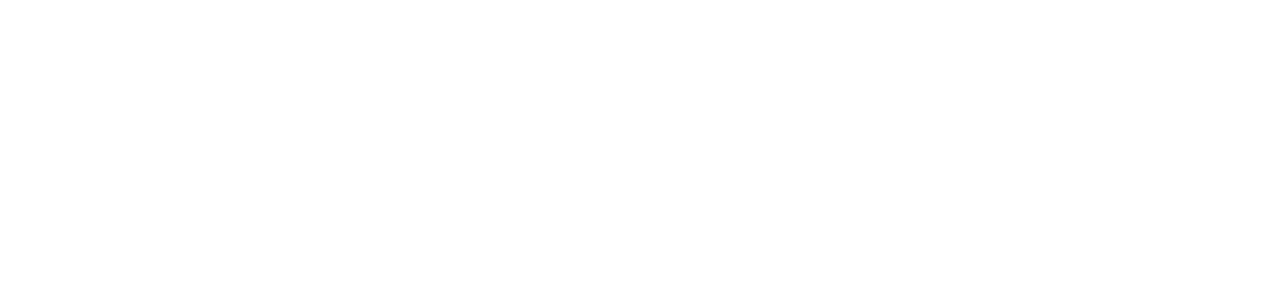
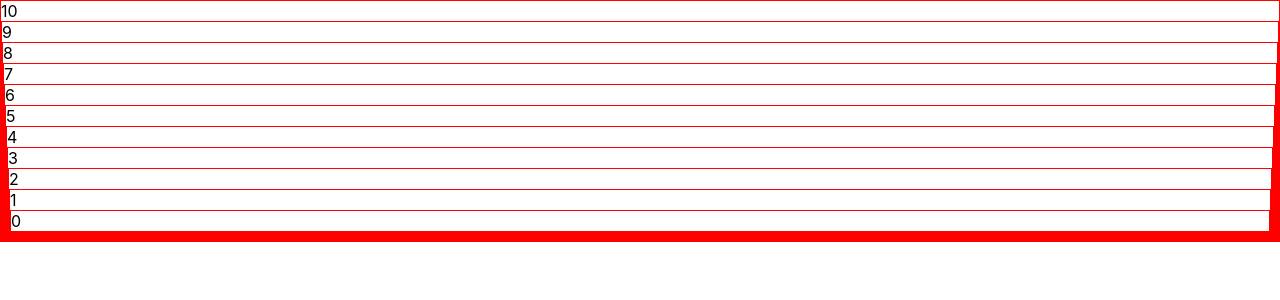
Before and after one commit to laohaishi/vue-, a Vue app: page /#/Digui in a window 1280 px wide. Shown: the top 300 px of the page. Built offline with nearby package versions, Linux system fonts and the light colour scheme; a small style sheet from the web is missing.

Commit message:
我的收藏页完成

```diff
--- /dev/null
+++ b/src/components/Digui.vue
@@ -0,0 +1,19 @@
+<template>
+  <div>
+    {{num}}
+    <digui :num="num-1" v-if="num>0" />
+  </div>
+</template>
+
+<script>
+export default {
+  name: "digui",
+  props: ["num"],
+};
+</script>
+
+<style lang="less" scoped>
+div {
+  border: 1px solid red;
+}
+</style>
--- a/src/router/router.js
+++ b/src/router/router.js
@@ -16,6 +16,7 @@
 
 import Test from '../views/test.vue'
 import tabs from '../components/tabs.vue'
+import Digui from '../views/DiguiTest.vue'
 
 let router = new VueRouter({
     routes: [
@@ -30,6 +31,12 @@
             meta: {
                 needAuth: true
             }
+        },
+        {
+            name: 'Digui',
+            path: '/Digui',
+            component: Digui,
+
         },
         {
             name: 'tabs',
--- /dev/null
+++ b/src/views/DiguiTest.vue
@@ -0,0 +1,16 @@
+<template>
+  <div>
+      <Digui :num='10' />
+  </div>
+</template>
+
+<script>
+import Digui from '../components/Digui'
+export default {
+components:{Digui}
+}
+</script>
+
+<style>
+
+</style>
--- a/src/views/tiaozhuang/shoucangye.vue
+++ b/src/views/tiaozhuang/shoucangye.vue
@@ -1,14 +1,17 @@
 <template>
   <div>
-    <Tit title="我的收藏"></Tit>我的收藏
+    <Tit title="我的收藏"></Tit>
+    <activeList></activeList>
   </div>
 </template>
 
 <script>
 import Tit from "../../components/title";
+import activeList from '../../components/activeList'
 export default {
   components: {
     Tit,
+    activeList
   },
 };
 </script>
```
Also changed, not shown: src/components/acitveList.vue (deleted, +0 -17 lines).
